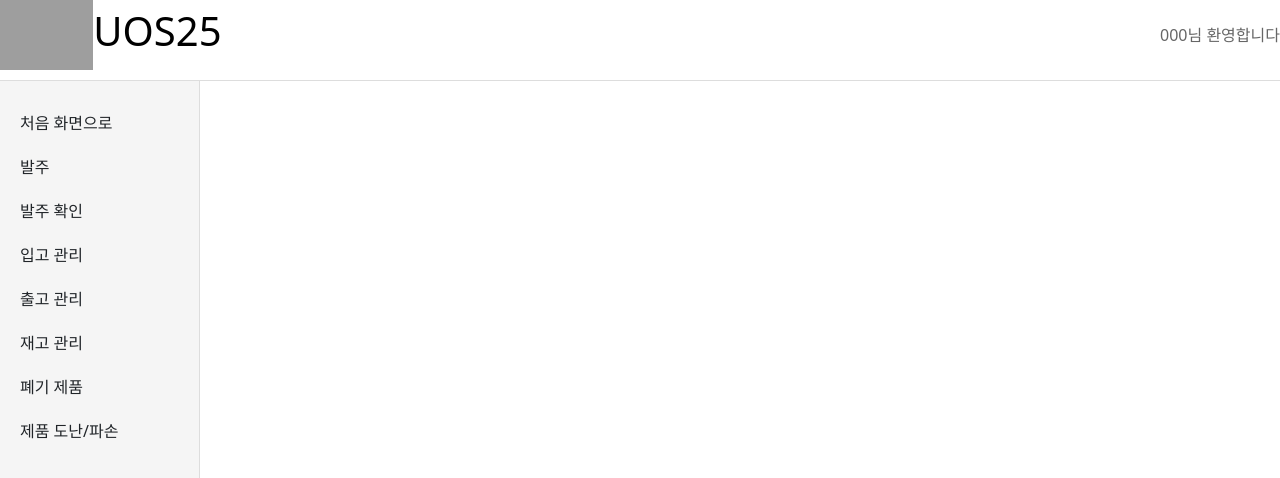
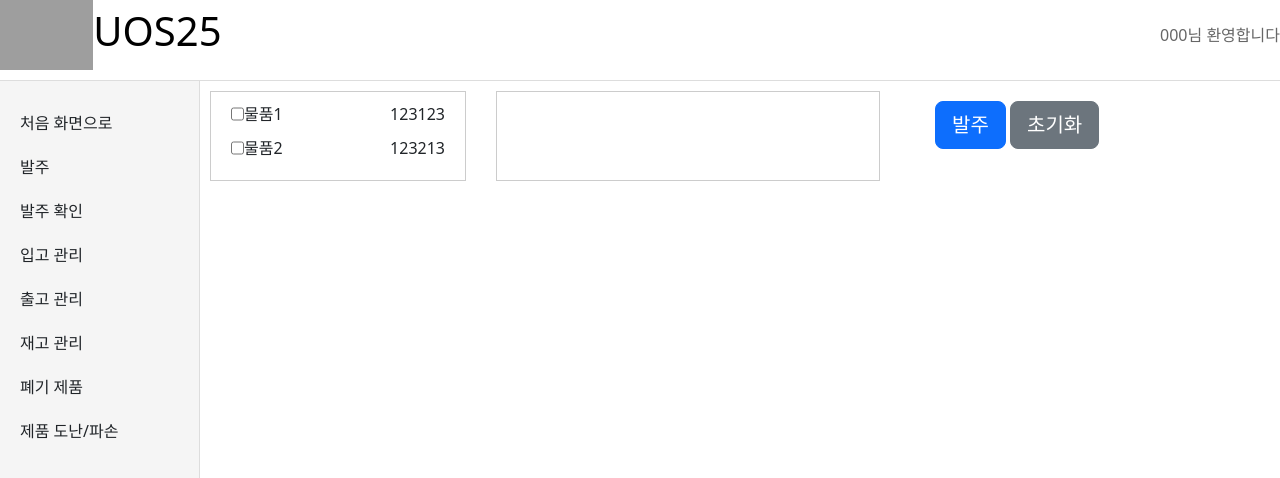
Before and after one commit to UOS-25/UOS25_FE, a React (Create React App) app: page /product/0 in a window 1280 px wide. Shown: the top 478 px of the page. Built offline with nearby package versions, Linux system fonts and the light colour scheme; grey boxes are pictures that could not be loaded.

Commit message:
[feat] 발주 페이지 완료

```diff
--- a/src/App.tsx
+++ b/src/App.tsx
@@ -4,8 +4,7 @@ import './App.css';
 import { BrowserRouter as Router, Routes, Route } from 'react-router-dom';
 import Header from 'components/Header';
 import HomePage from 'pages/Homepage/HomePage';
-import Product from 'pages/product';
-import Order from 'pages/product/Order';
+import Order from 'pages/product';
 import Employee from 'pages/employee';
 import Sell from 'pages/sell/Sell';
 import Asset from 'pages/asstes';
@@ -24,7 +23,6 @@ function App() {
       <Header />
       <Routes>
         <Route path="/" element={<HomePage />} />
-        <Route path="/product" element={<Product />} />
         <Route path="/product/0" element={<Order />} />
         <Route path="/sell" element={<Sell />} />
         <Route path="/employee" element={<Employee />} />
--- a/src/pages/Homepage/HomePage.tsx
+++ b/src/pages/Homepage/HomePage.tsx
@@ -24,7 +24,7 @@ const HomePage = () => {
   // 버튼 클릭때마다 post 필요
   return (
     <ButtonGrid>
-      {/* <CustomButton onClick={() => handleClick('/product')}>제품 관리</CustomButton> */}
+      <Button onClick={() => handleClick('/product/0')}>제품 관리</Button>
       <button
         type="button"
         className="btn btn-outline-primary"
--- a/src/pages/etc/atm/DepositToMe.tsx
+++ b/src/pages/etc/atm/DepositToMe.tsx
@@ -5,7 +5,7 @@ import Form from 'react-bootstrap/Form';
 import Row from 'react-bootstrap/Row';
 import Button from 'react-bootstrap/Button';
 import { useState } from 'react';
-
+import { useParams } from 'react-router-dom';
 interface depositInfo {
   amount: number;
 
--- a/src/pages/product/Order.tsx
+++ b/src/pages/product/Order.tsx
@@ -15,7 +15,7 @@ const Order = () => {
   return (
     <Container>
       <Menu items={items} page="product"></Menu>
-      <div>sssadfsadfsa</div>
+      <div>sssadfsadddddddddddddddddddddddddddddddddddddfsa</div>
     </Container>
   );
 };
--- a/src/pages/product/index.tsx
+++ b/src/pages/product/index.tsx
@@ -1,21 +1,102 @@
-import Menu from "components/Header/Menu";
-import React from "react";
-import styled from "styled-components";
+import Menu from 'components/Header/Menu';
+import React from 'react';
+import styled from 'styled-components';
+import './product.css';
+import { useState } from 'react';
+import Button from 'react-bootstrap/Button';
+interface product {
+  id: number;
+  name: string;
+  barcode: number;
+  checked: boolean;
+  count: number;
+}
 
+const balItems: product[] = [];
+const initialItems: product[] = [
+  { id: 0, name: '물품1', barcode: 123123, checked: false, count: 0 },
+  { id: 1, name: '물품2', barcode: 123213, checked: false, count: 0 },
+];
 const Product = () => {
+  const [products, setProducts] = useState<product[]>(balItems);
+  const [onChecked, setOnChecked] = useState<boolean>(false);
   const items = [
-    "발주",
-    "발주 확인",
-    "입고 관리",
-    "출고 관리",
-    "재고 관리",
-    "폐기 제품",
-    "제품 도난/파손",
+    '발주',
+    '발주 확인',
+    '입고 관리',
+    '출고 관리',
+    '재고 관리',
+    '폐기 제품',
+    '제품 도난/파손',
   ];
+
+  const testClick = (index: number) => {
+    initialItems[index].checked = !initialItems[index].checked;
+    if (initialItems[index].checked) {
+      const newItem: product = {
+        id: initialItems[index].id,
+        name: initialItems[index].name,
+        barcode: initialItems[index].barcode,
+        checked: initialItems[index].checked,
+        count: 0,
+      };
+      setProducts([...products, newItem]);
+      console.log(products);
+    } else {
+      setProducts(products.filter((product) => product.id !== index));
+    }
+  };
+
+  const handleQuantityChange = (index: number, newQuantity: number) => {
+    const updatedProducts = [...products];
+    if (newQuantity < 0) {
+      updatedProducts[index].count = 0;
+    } else updatedProducts[index].count = newQuantity;
+    setProducts(updatedProducts);
+    console.log(products);
+  };
+
   return (
     <Container>
       <Menu items={items} page="product"></Menu>
-      <div>sssadfsadfsa</div>
+      <ProductContainer>
+        {initialItems.map((item) => (
+          <ItemContainer key={item.id}>
+            <ItemBox>
+              <CheckItem>
+                <input type="checkbox" id={`item-${item.id}`} onChange={() => testClick(item.id)} />
+                <div>{item.name}</div>
+              </CheckItem>
+              <div>{item.barcode}</div>
+            </ItemBox>
+          </ItemContainer>
+        ))}
+      </ProductContainer>
+      <ProductsContainer>
+        {products.map((products, index) => (
+          <ProductItem key={index}>
+            <Barcode>{products.barcode}</Barcode>
+            <ProductName>{products.name}</ProductName>
+            <span>
+              <QuantityButton onClick={() => handleQuantityChange(index, products.count - 1)}>
+                -
+              </QuantityButton>
+              <ProductName>{products.count}</ProductName>
+              <QuantityButton onClick={() => handleQuantityChange(index, products.count + 1)}>
+                +
+              </QuantityButton>
+            </span>
+          </ProductItem>
+        ))}
+      </ProductsContainer>
+      <ButtonContainer>
+        <Button variant="primary" size="lg">
+          발주
+        </Button>{' '}
+        <Button variant="secondary" type="submit" size="lg">
+          초기화
+        </Button>
+      </ButtonContainer>
     </Container>
   );
 };
@@ -26,3 +107,85 @@ const Container = styled.div`
   display: flex;
   flex-direction: row;
 `;
+
+const ProductContainer = styled.div`
+  margin-top: 10px;
+  margin-left: 210px;
+  width: 20%;
+  max-height: 605px;
+  overflow-y: auto;
+  border: 1px solid #ccc;
+  padding: 10px;
+`;
+
+const ItemContainer = styled.div`
+  display: flex;
+  align-items: center;
+  margin-bottom: 10px;
+`;
+
+const ItemBox = styled.div`
+  display: flex;
+  flex-direction: row;
+  justify-content: space-between;
+  align-items: center;
+  flex: 1; // 균등한 크기
+  margin: 0 10px; // 좌우 마진 설정
+}
+`;
+
+const CheckItem = styled.div`
+  display: flex;
+  flex-direction: row;
+`;
+
+const ProductsContainer = styled.div`
+  margin-top: 10px;
+  margin-left: 30px;
+  width: 30%;
+  max-height: 605px;
+  overflow-y: auto;
+  border: 1px solid #ccc;
+  padding: 10px;
+`;
+
+const ProductItem = styled.div`
+  display: flex;
+  justify-content: space-between; // 각 항목이 공간을 균등하게 차지하도록 조정
+  align-items: center;
+  width: 100%; // 부모 컨테이너의 너비를 100%로 설정하여 꽉 차게 만듦
+  padding: 10px;
+  box-sizing: border-box; // 패딩 포함 너비 계산
+`;
+
+const Barcode = styled.span`
+  padding: 5px 10px;
+  border-radius: 5px 0 0 5px;
+  max-width: 100px; /* 최대 너비 설정 */
+  overflow: hidden; /* 넘치는 내용 숨김 */
+  text-overflow: ellipsis; /* 넘치는 텍스트를 '...'로 표시 */
+  white-space: nowrap; /* 텍스트가 한 줄로 나오도록 설정 */
+`;
+
+const ProductName = styled.span`
+  padding: 5px 10px;
+  border-radius: 5px 0 0 5px;
+  max-width: 100px; /* 최대 너비 설정 */
+  overflow: hidden; /* 넘치는 내용 숨김 */
+  text-overflow: ellipsis; /* 넘치는 텍스트를 '...'로 표시 */
+  white-space: nowrap; /* 텍스트가 한 줄로 나오도록 설정 */
+`;
+
+const QuantityButton = styled.button`
+  padding: 5px;
+  background-color: #f44336;
+  color: white;
+  border: none;
+  border-radius: 5px;
+  cursor: pointer;
+`;
+
+const ButtonContainer = styled.div`
+  margin-left: 55px;
+  margin-top: 20px;
+`;
--- /dev/null
+++ b/src/pages/product/product.css
@@ -0,0 +1,39 @@
+.app {
+  display: flex;
+}
+
+.product-list-container {
+  width: 50%;
+  border: 1px solid #ccc;
+  height: 400px;
+  overflow-y: scroll;
+}
+
+.product-item {
+  display: flex;
+  align-items: center;
+}
+
+.product-item input {
+  margin-right: 10px;
+}
+
+.selected-products-container {
+  width: 50%;
+  padding: 10px;
+  border: 1px solid #ccc;
+}
+
+.selected-product {
+  margin-bottom: 20px;
+}
+
+.quantity-control {
+  display: flex;
+  align-items: center;
+}
+
+.quantity-control button {
+  width: 30px;
+  height: 30px;
+}
```
